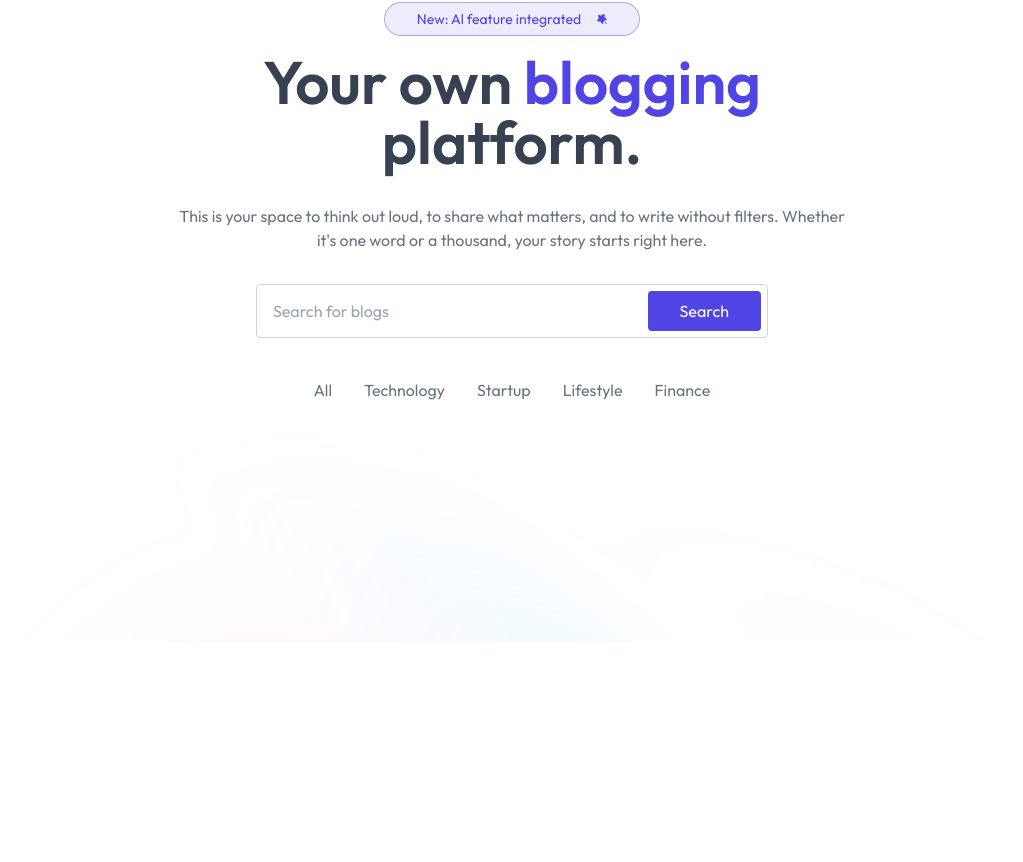
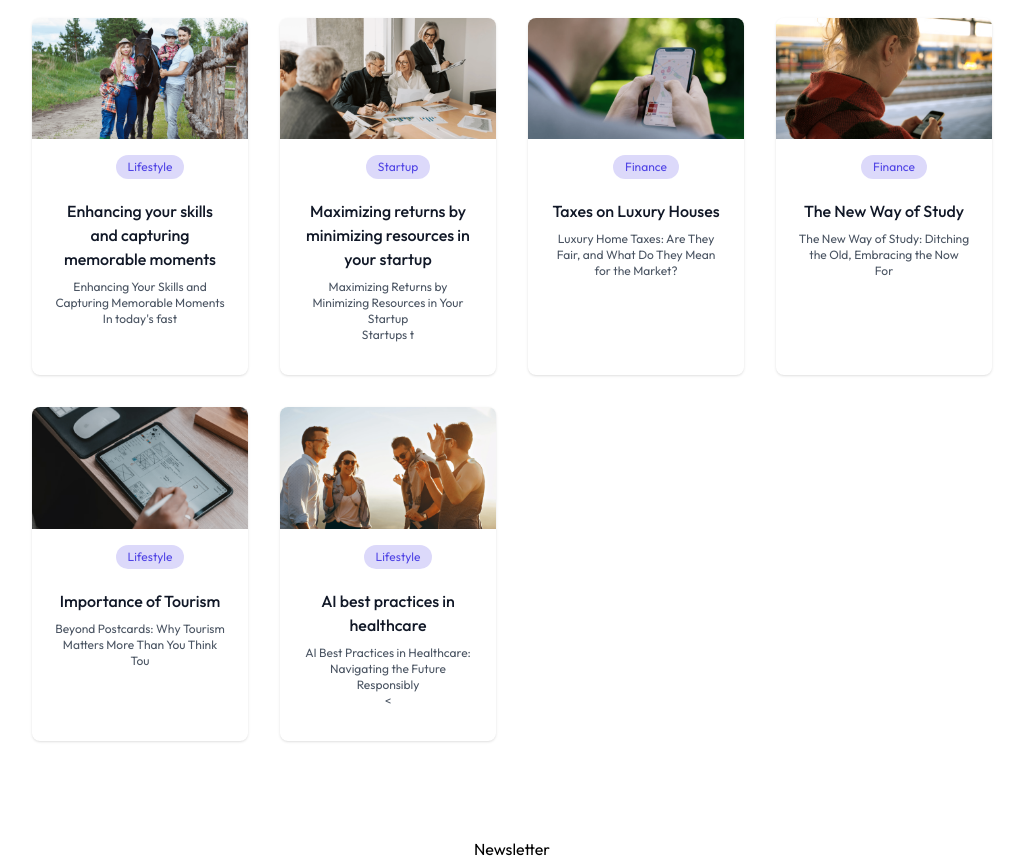
Before and after one commit to palak-1505/Quick-Blog, a React (Vite) app in the folder client/: page /Home in a window 1280 px wide. Shown: the part 958-1820 px from the top of the page, without its empty margins (128-1151 px from the left). Before the commit the page ends 1600 px from the top, so only its background shows below. Built offline with nearby package versions, Linux system fonts and the light colour scheme.

Commit message:
Bloglist created

```diff
--- a/client/package.json
+++ b/client/package.json
@@ -10,6 +10,7 @@
     "preview": "vite preview"
   },
   "dependencies": {
+    "motion": "^12.23.24",
     "react": "^19.1.1",
     "react-dom": "^19.1.1",
     "react-router-dom": "^7.9.5"
--- a/client/src/Components/BlogList.jsx
+++ b/client/src/Components/BlogList.jsx
@@ -1,15 +1,38 @@
-import React from 'react'
-import { blogCategories } from '../assets/assets'
+import React, { useState } from 'react'
+import { blog_data, blogCategories } from '../assets/assets'
+import { motion } from 'framer-motion'
+import Blogcard from './Blogcard'
+
 
 function BlogList() {
+
+  const [menu , setMenu] = useState('All')
+
   return (
     <div>
-        <div className='flex justify-center gap-4 sm:gap-8 my-10 relative'>
+        <div className='flex justify-center gap-2  my-10 relative'>
             {blogCategories.map((category) => (
-                <div key={category} className='text-gray-500'>
-                    <button>{category}</button>
+                <div key={category} className='relative'>
+                    <button onClick={() => setMenu(category)}
+                      className={`relative cursor-pointer px-4 pt-0.5 ${menu === category ? 'text-white bg-primary rounded-full' : 'text-gray-500'}`}
+                    >
+
+                      {menu === category && (
+                          <motion.div layoutId='underline'
+                          transition={{type:'spring' , stiffness:500, damping:30}}
+                          className='absolute left-0 right-0 top-0 h-7 -z-1'>
+
+                          </motion.div>
+                        )
+                      }
+                      {category}
+                    </button>
                 </div>
             ))}
+        </div>
+        <div className='grid grid-cols-1 sm:grid-cols-2 md:grid-cols-3 xl:grid-cols-4 gap-8 mb-24 sm:mx-16 xl:mx-40'>
+          {blog_data.filter((blog) =>menu === 'All' ? true : blog.category ===menu)
+          .map((blog) => <Blogcard key={blog._id} blog={blog} />)}
 
         </div>
     </div>
--- /dev/null
+++ b/client/src/Components/Blogcard.jsx
@@ -0,0 +1,22 @@
+import React from 'react'
+import { useNavigate } from 'react-router-dom'
+
+function Blogcard({blog}) {
+    const {title , description, image , _id , category} = blog;
+    const navigate = useNavigate('');
+  return (
+    <div onClick={()=> navigate(`/blog/${_id}`)}
+    className='w-full rounded-lg overflow-hidden shadow hover:scale-102 hover:shadow-primary/25 duration-300 cursor-pointer' >
+        <img src={image} alt="" className='aspect-video' />
+        <span className='ml-5 mt-4 px-3 py-1 inline-block bg-primary/20 rounded-full text-primary text-xs'>{category}</span>
+        <div className='p-5'>
+            <h5 className='mb-2 font-medium text-gray-900'>{title}</h5>
+            <p className='mb-3 text-xs text-gray-600' dangerouslySetInnerHTML={{__html:description.slice(0,80)}}>
+
+            </p>
+        </div>
+    </div>
+  )
+}
+
+export default Blogcard
--- /dev/null
+++ b/client/src/Components/Newsletter.jsx
@@ -0,0 +1,9 @@
+import React from 'react'
+
+function Newsletter() {
+  return (
+    <div>Newsletter</div>
+  )
+}
+
+export default Newsletter
--- a/client/src/Pages/Home.jsx
+++ b/client/src/Pages/Home.jsx
@@ -3,6 +3,7 @@ import Header from '../Components/Header/Header'
 import Admin from './Admin'
 import { assets } from '../assets/assets'
 import BlogList from '../Components/BlogList'
+import Newsletter from '../Components/Newsletter'
 
 function Home() {
   return (
@@ -35,9 +36,14 @@ function Home() {
         </form>
 
         <BlogList/>
+        <Newsletter/>
 
       </div>
+
+
+
       <img src={assets.gradientBackground} alt="" className='absolute top-50 z-1 opacity-50' />
+
     </div>
 
     </>
```
Also changed, not shown: 1 other file (tests, documents, lock files or other folders).
